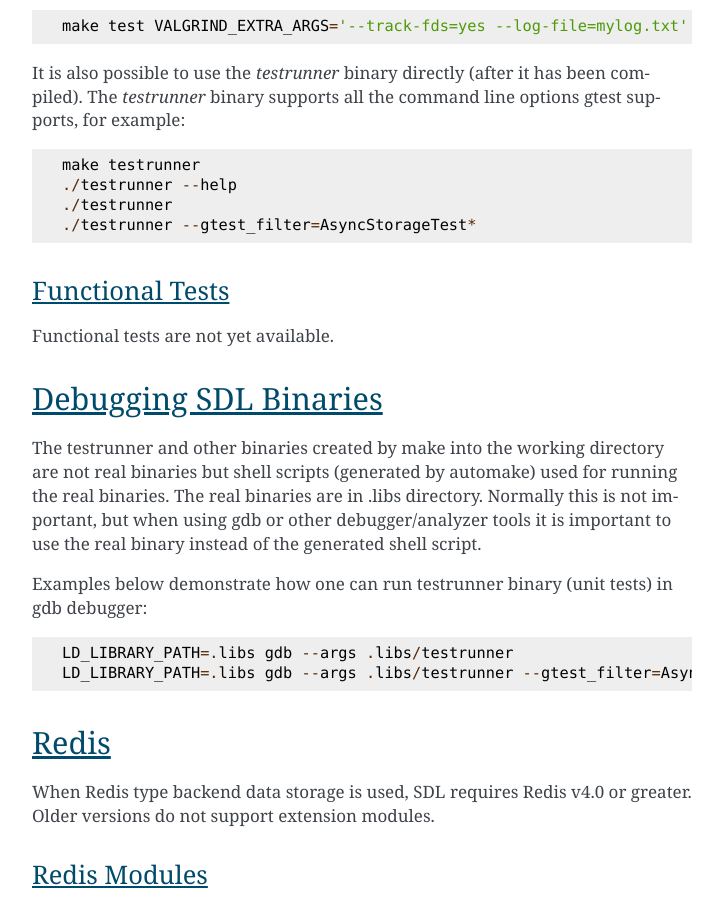
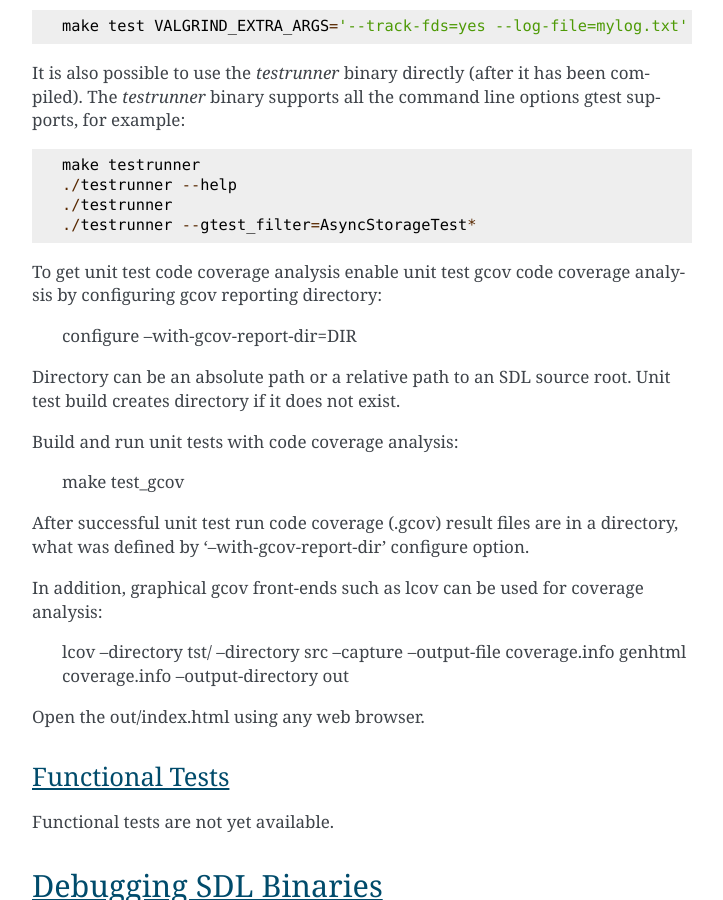
Before and after one commit to o-ran-sc/ric-plt-sdl, a Sphinx documentation site: the page built from docs/developer-guide.rst, in a window 1280 px wide and 900 px high, scrolled down 3610 px. Shown: the whole window, without its empty margins (388-1111 px from the left). Built offline with Sphinx 7.4.7, drawn with Linux system fonts in a browser that asks for light colours.

Commit message:
Add unit test code coverage (gcov) make target
Add autotool configure option to enable coverage analysis
and to specify location of coverage result (*.gcov) files:
  configure --with-gcov-report-dir=DIR

Add a new make target to run unit test and collect code coverage
analysis reports (*.gcov):
  make test_gcov

Signed-off-by: Timo Tietavainen <timo.tietavainen@nokia.com>
Change-Id: I40edf53ad4abe599a86e963326b338d27f3c002f

```diff
--- a/docs/developer-guide.rst
+++ b/docs/developer-guide.rst
@@ -209,6 +209,29 @@ supports, for example::
     ./testrunner
     ./testrunner --gtest_filter=AsyncStorageTest*
 
+To get unit test code coverage analysis enable unit test gcov code coverage
+analysis by configuring gcov reporting directory:
+
+    configure --with-gcov-report-dir=DIR
+
+Directory can be an absolute path or a relative path to an SDL source root.
+Unit test build creates directory if it does not exist.
+
+Build and run unit tests with code coverage analysis:
+
+    make test_gcov
+
+After successful unit test run code coverage (.gcov) result files are in
+a directory, what was defined by '--with-gcov-report-dir' configure option.
+
+In addition, graphical gcov front-ends such as lcov can be used for coverage
+analysis:
+
+    lcov --directory tst/ --directory src --capture --output-file coverage.info
+    genhtml coverage.info --output-directory out
+
+Open the out/index.html using any web browser.
+
 Functional Tests
 ================
 
--- a/docs/release-notes.rst
+++ b/docs/release-notes.rst
@@ -30,6 +30,10 @@ ric-plt/sdl.
 Version history
 ---------------
 
+[1.1.1] - 2020-05-11
+
+* Add unit test code coverage (gcov) make target.
+
 [1.1.0] - 2020-01-09
 
 * Add public helper classes for UT mocking.
```
Also changed, not shown: README.md (+25 -0 lines), 5 other files.
